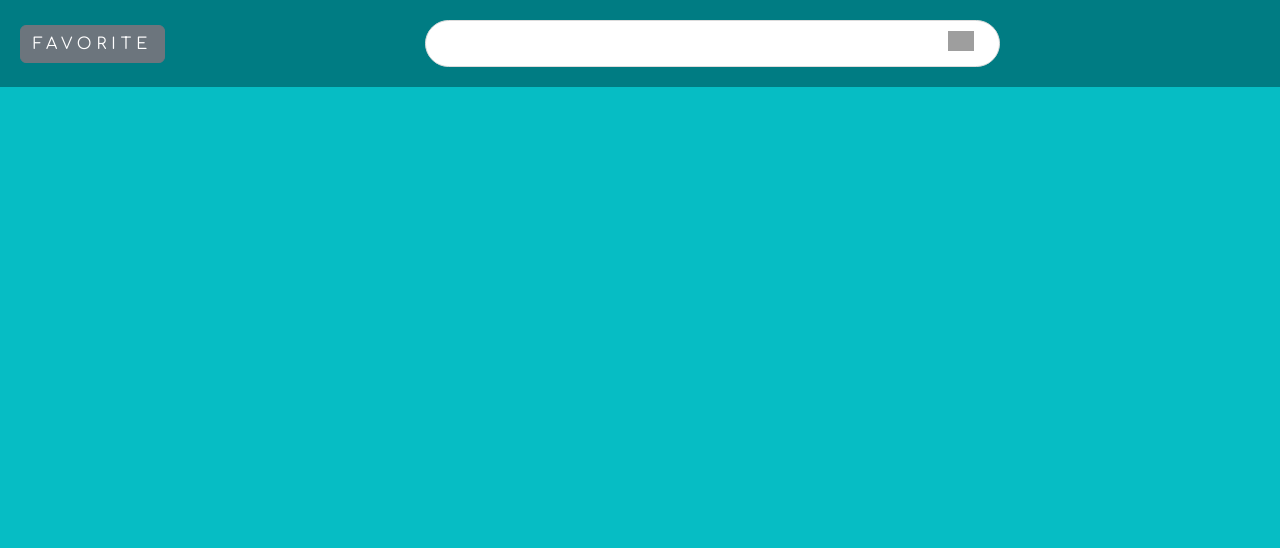
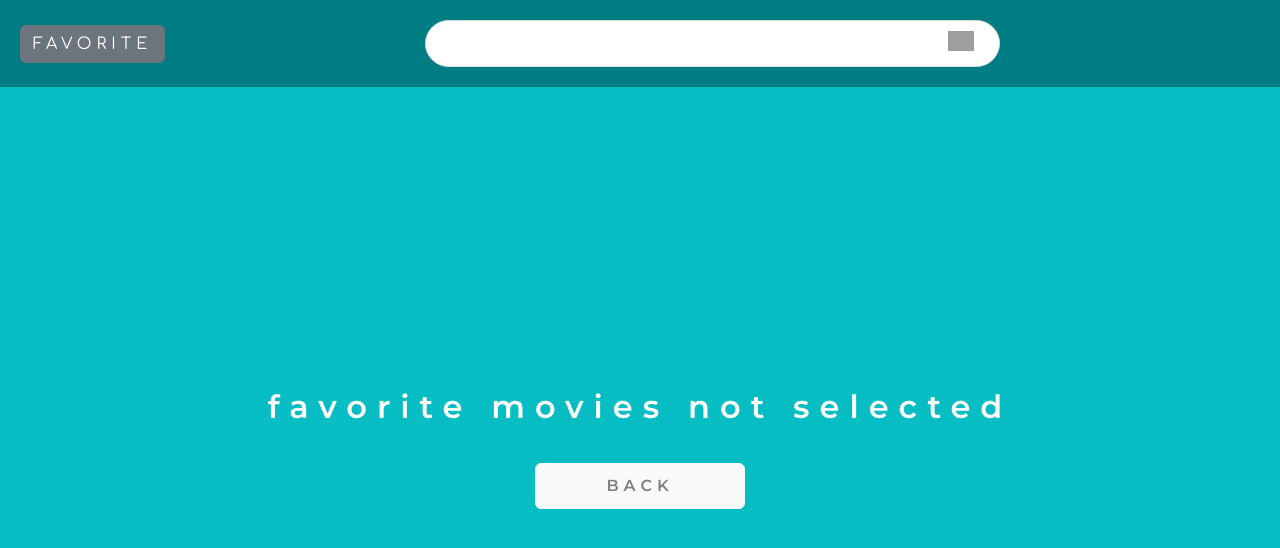
Before and after one commit to IlyaSharafeev/movie-filter_pet-proj, a Nuxt app: page /selected-movies in a window 1280 px wide. Shown: the top 548 px of the page. Built offline with nearby package versions, Linux system fonts and the light colour scheme; grey boxes are pictures that could not be loaded; what vue-awesome-paginate would draw is missing.

Commit message:
add favicon icon (small code review)

```diff
--- a/components/HeaderSearch.vue
+++ b/components/HeaderSearch.vue
@@ -1,6 +1,6 @@
 <template>
   <div class="header-search">
-    <NuxtLink :to="hrefButton" class="btn btn-secondary favorites-btn" @click="movieStore.toggleUnreadMovies(false)">{{textButton}} <span v-if="movieStore.getUnreadSelectedMovies"></span></NuxtLink>
+    <NuxtLink to="/selected-movies" class="btn btn-secondary favorites-btn" @click="movieStore.toggleUnreadMovies(false)">favorite <span v-if="movieStore.getUnreadSelectedMovies"></span></NuxtLink>
     <div class="bar">
       <input class="searchbar" type="text" title="Search" @input="searchMovie" v-model="transcript">
         <img
@@ -35,22 +35,9 @@ const searchMovie = useDebounceFn(() => {
 
 const transcript = ref('')
 const isRecording = ref(false)
-const textButton = ref('favorite');
-const hrefButton = ref('/selected-movies');
 
 watch(transcript, (val) => {
   searchMovie();
-})
-
-onBeforeRouteUpdate((to) => {
-  if(to.path === '/selected-movies') {
-    textButton.value = 'back';
-    hrefButton.value = '/';
-
-  } else {
-    textButton.value = 'favorite'
-    hrefButton.value = '/selected-movies';
-  }
 })
 
 const Recognition = window.SpeechRecognition || window.webkitSpeechRecognition
@@ -85,7 +72,6 @@ onMounted(() => {
         .join('')
 
     transcript.value = t
-    console.log(transcript.value);
   }
 })
 
--- a/components/MovieCard.vue
+++ b/components/MovieCard.vue
@@ -8,7 +8,7 @@
         </div>
         <div class="card-info">
           <div class="card-info__title">{{movie.nameRu}}</div>
-          <div class="card-info__description" :title="movie.genres[0].genre">{{movie.genres[0].genre}}</div>
+          <div class="card-info__description" v-if="movie.genres[0]" :title="movie.genres[0].genre">{{movie.genres[0].genre}}</div>
           <div class="card-info__rating" :title="movie.ratingKinopoisk || movie.rating">{{movie.ratingKinopoisk || movie.rating}}</div>
           <div class="card-info__star" v-if="!star" @click="addToFavorites"><Icon name="ic:round-star-outline" style="width: 20px; height: 20px" /></div>
           <div class="card-info__star" v-else @click="removeToFavorites"><Icon  name="ic:round-star" style="width: 20px; height: 20px" /></div>
@@ -44,13 +44,6 @@ const removeToFavorites = () => {
 @import url('https://fonts.googleapis.com/css2?family=Maven+Pro&display=swap')
 @import url('https://fonts.googleapis.com/css2?family=Inconsolata:wght@300&display=swap')
 
-// --------------
-// Global styles
-// --------------
-
-*, *:after, *:before
-  box-sizing: border-box
-
 // Color Variables
 $l1: hsla(0, 0%, 100%, 1)
 $l2: hsla(223, 13%, 87%, 1)
@@ -69,11 +62,6 @@ $border-radius-card: 10px
 =size($x, $y)
   width: $x
   height: $y
-
-// Text
-h2, h4, p, ul, li
-  margin: 0
-  padding: 0
 
 h2, h4
   font-family: 'Oswald', sans-serif
@@ -104,12 +92,6 @@ svg
   min-width: 24px
   min-height: 24px
 
-
-
-// --------------
-// Overall card
-// --------------
-
 .container-card
   position: relative
   +size(260px, 400px)
@@ -117,47 +99,22 @@ svg
   min-height: 300px
   margin: 4px
 
-// .active is applied to .card when .card is clicked.
-.active
-  transform: translateZ(0px) rotateY(180deg) !important
-  &:after
-    display: none
-// &:hover:after
-//   opacity: 0 !important
-
 .card
   display: inline-block
   +size(100%, 100%)
   cursor: pointer
   border-radius: $border-radius-card
-  -moz-backface-visibility: hidden
-  transform-style: preserve-3d
-  transform: translateZ(-100px)
   transition: all 0.4s cubic-bezier(0.165, 0.84, 0.44, 1)
-  // :after allows for a more performant box-shadow because only opacity is being animated.
-  &:after
-    content: ''
-    position: absolute
-    z-index: -1
-    +size(100%, 100%)
-    border-radius: 5px
-    box-shadow: 0 14px 50px -4px hsla(0, 0%, 0%, 0.15)
-    opacity: 0
-    transition: all 0.6s cubic-bezier(0.165, 0.84, 0.44, 1.4)
+
   &:hover
-    transform: translateZ(0px)
     scale: 105%
+    box-shadow: 0 0 23px 0 rgba(102,99,102,1)
 
   .card-side
-    -webkit-backface-visibility: hidden
-    backface-visibility: hidden
     position: absolute
     +size(100%, 100%)
     border-radius: $border-radius-card
     background-color: $l1
-
-  .card-front
-    z-index: 2
 
   .card-info
     padding: 16px
@@ -197,9 +154,6 @@ svg
       bottom: 115px
       right: 10px
 
-// --------------
-// Front of card
-// --------------
 
 .card-front
   .card-img
--- a/components/Paginator.vue
+++ b/components/Paginator.vue
@@ -1,6 +1,7 @@
 <template>
   <vue-awesome-paginate
-      :total-items="5"
+      v-if="movieStore.getTotalPages"
+      :total-items="movieStore.getTotalPages"
       :items-per-page="1"
       :max-pages-shown="5"
       :on-click="onClickHandler"
--- a/nuxt.config.ts
+++ b/nuxt.config.ts
@@ -2,18 +2,14 @@ export default defineNuxtConfig({
     css: [
         '@/assets/styles/index.scss',
     ],
-    // runtimeConfig: {
-    //     public: {
-    //         VUE_APP_X_API_KEY_MOVIES: process.env.VUE_APP_X_API_KEY_MOVIES,
-    //     }
-    // },
     app: {
         head: {
             meta: [
                 { name: 'viewport', content: 'width=device-width, initial-scale=1' }
             ],
             link: [
-                { rel: 'stylesheet', href: "https://cdn.jsdelivr.net/npm/bootstrap@5.3.0-alpha1/dist/css/bootstrap.min.css" }
+                { rel: 'stylesheet', href: "https://cdn.jsdelivr.net/npm/bootstrap@5.3.0-alpha1/dist/css/bootstrap.min.css" },
+                { rel: 'icon', type: "image/png", href: "/film-icon.ico"}
             ],
         }
     },
--- a/pages/index.vue
+++ b/pages/index.vue
@@ -1,11 +1,6 @@
 <template>
-  <div class="views-movies" v-if="!movieStore.selectedMode">
+  <div class="views-movies">
     <MovieCard v-if="movieStore.getMovies" v-for="(movie, key) in movieStore.getMovies" :key="key" :movie="movie"/>
-    <Loader v-if="movieStore.getStateLoader"/>
-  </div>
-  <div class="views-movies" v-else>
-    <MovieCard v-if="movieStore.getMoviesSelected" v-for="(movie, key) in movieStore.getMoviesSelected" :key="key"
-               :movie="movie" :star="true"/>
     <Loader v-if="movieStore.getStateLoader"/>
   </div>
   <Paginator class="views-movies__pagination" v-model="currentPage" @clickHandler="clickHandler"/>
--- a/pages/selected-movies.vue
+++ b/pages/selected-movies.vue
@@ -1,7 +1,15 @@
 <template>
   <div class="views-movies">
-    <MovieCard v-if="movieStore.getMoviesSelected" v-for="(movie, key) in movieStore.getMoviesSelected" :key="key"
-               :movie="movie" :star="true"/>
+    <MovieCard
+        v-if="movieStore.getMoviesSelected"
+        v-for="(movie, key) in movieStore.getMoviesSelected" :key="key"
+        :movie="movie"
+        :star="true"
+    />
+    <div class="views-movies__not-found-container" v-if="movieStore.getMoviesSelected.length === 0">
+      <div class="views-movies__not-found">favorite movies not selected</div>
+      <NuxtLink to="/" class="btn btn-light views-movies__not-found-btn">back</NuxtLink>
+    </div>
     <Loader v-if="movieStore.getStateLoader"/>
   </div>
 </template>
@@ -16,6 +24,37 @@ definePageMeta({
 const movieStore = useMoviesStore();
 </script>
 
-<style scoped>
+<style scoped lang="scss">
 @import "@/assets/styles/views-movies.scss";
+@import url('https://fonts.googleapis.com/css2?family=Montserrat:wght@600&display=swap');
+
+.views-movies__not-found-container {
+  display: flex;
+  justify-content: center;
+  align-items: center;
+  flex-direction: column;
+  gap: 40px;
+
+  .views-movies__not-found {
+    display: flex;
+    justify-content: center;
+    align-items: center;
+    color: white;
+    letter-spacing: 10px;
+    font-size: 32px;
+    font-family: 'Montserrat', sans-serif;
+  }
+
+  .views-movies__not-found-btn {
+    padding: 10px 70px;
+    letter-spacing: 5px;
+    text-transform: uppercase;
+    font-family: 'Montserrat', sans-serif;
+    color: grey;
+
+    &:hover {
+      color: white;
+    }
+  }
+}
 </style>
--- a/store/movies.ts
+++ b/store/movies.ts
@@ -25,8 +25,8 @@ export const useMoviesStore = defineStore({
             this.onLoader();
             await axios.get(`https://kinopoiskapiunofficial.tech/api/v2.2/films?order=RATING&type=ALL&ratingFrom=0&ratingTo=10&yearFrom=1000&yearTo=3000&page=${page}`, options)
                 .then((response) => {
+                    this.totalPages = response.data.totalPages;
                     this.movies = response.data.items;
-                    this.totalPages = response.data.totalPages;
                 })
                 .catch((error) => {
                     throw createError({ statusCode: 404, statusMessage: error.message })
@@ -39,7 +39,6 @@ export const useMoviesStore = defineStore({
                 .then((response) => {
                     this.movies = response.data.films;
                     this.totalPages = response.data.pagesCount;
-                    console.log(this.movies);
                 })
                 .catch((error) => {
                     throw createError({ statusCode: 404, statusMessage: error.message })
```
Also changed, not shown: 2 other files (tests, documents, lock files or other folders).
